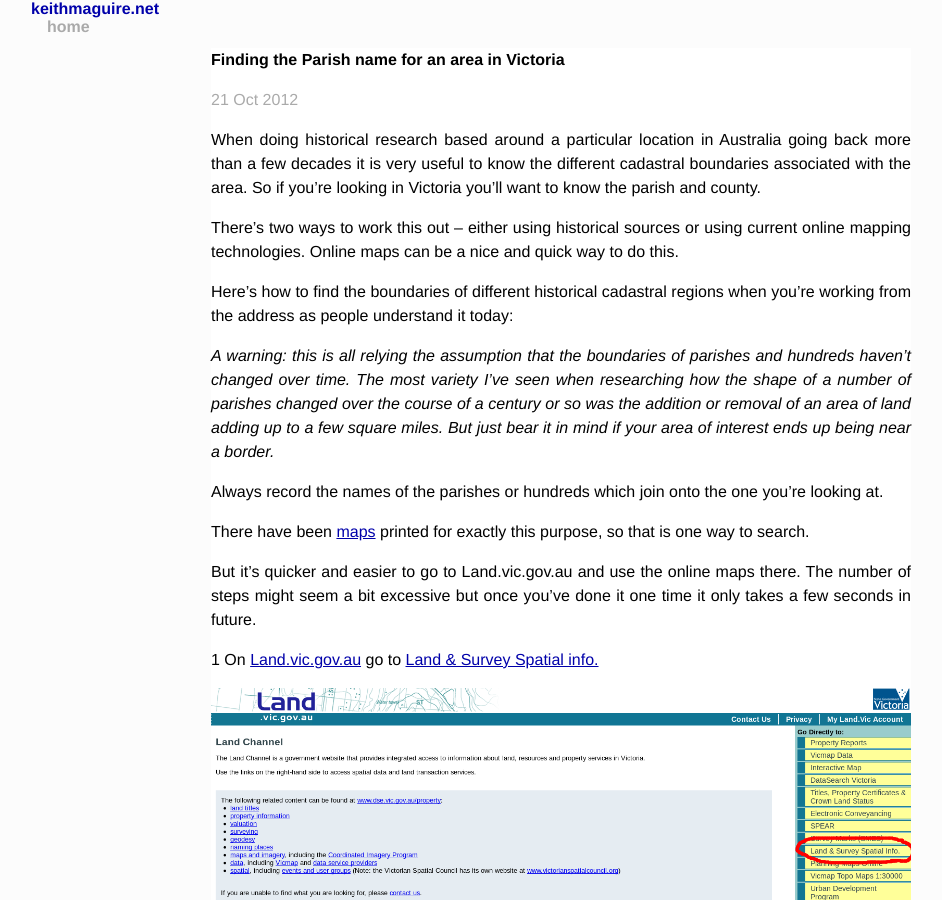
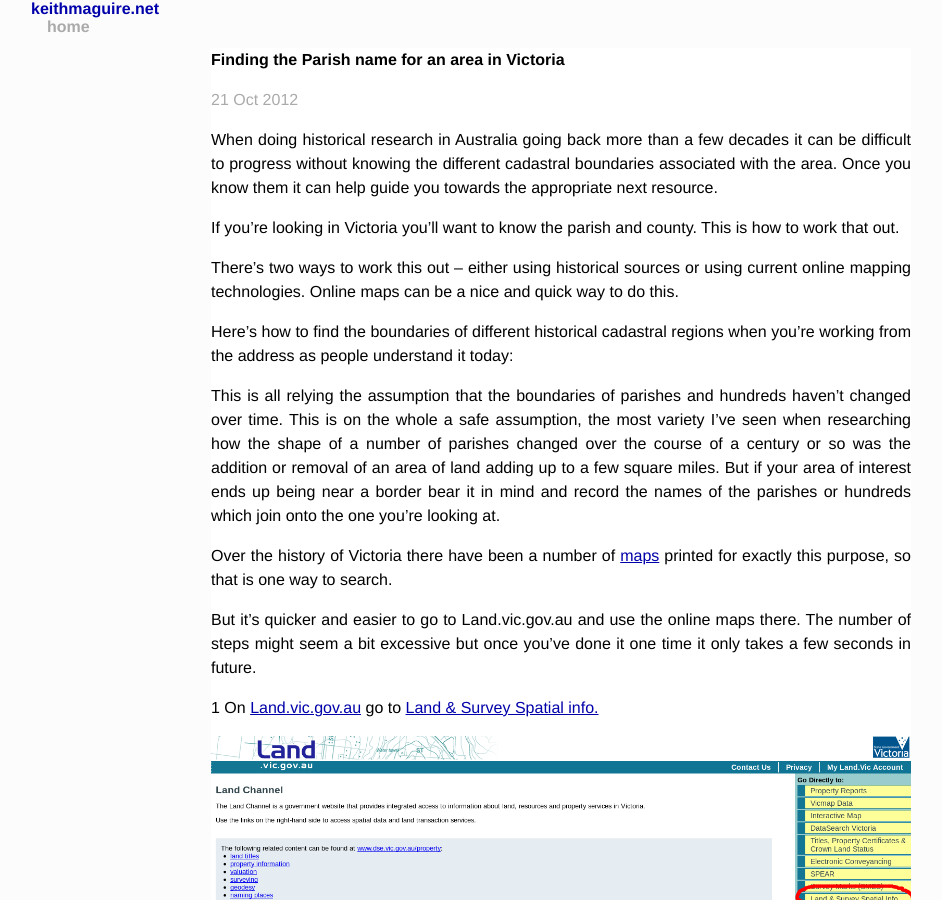
Before and after one commit to keithmaguire/keithmaguire.github.com, a Jekyll site: the page built from _posts/2012-10-21-finding-the-parish-name-for-an-area-in-Victoria.markdown, in a window 1280 px wide and 900 px high. Shown: the whole window, without its empty margins (129-1071 px from the left). Built offline with Jekyll 4.4.1, drawn with Linux system fonts in a browser that asks for light colours; Markdown is read by kramdown in place of the engine named in the settings; a file with an impossible date is left out; some of the changed text lies outside the part shown.

Commit message:
Updated 2012-10-21-finding-the-parish-name-for-an-area-in-Victoria.markdown

```diff
--- a/_posts/2012-10-21-finding-the-parish-name-for-an-area-in-Victoria.markdown
+++ b/_posts/2012-10-21-finding-the-parish-name-for-an-area-in-Victoria.markdown
@@ -1,19 +1,20 @@
 ---
 layout: post
-title: "Finding the Parish name for an area in Victoria"
+title: Finding the Parish name for an area in Victoria
+published: true
 ---
 
-When doing historical research based around a particular location in Australia going back more than a few decades it is very useful to know the different cadastral boundaries associated with the area.  So if you're looking in Victoria you'll want to know the parish and county.
+When doing historical research in Australia going back more than a few decades it can be difficult to progress without knowing the different cadastral boundaries associated with the area. Once you know them it can help guide you towards the appropriate next resource.
+
+If you're looking in Victoria you'll want to know the parish and county. This is how to work that out.
 
 There's two ways to work this out -- either using historical sources  or using current online mapping technologies. Online maps can be a nice and quick way to do this.
 
 Here's how to find the boundaries of different historical cadastral regions when you're working from the address as people understand it today:
 
-*A warning: this is all relying the assumption that the boundaries of parishes and hundreds haven't changed over time. The most variety I've seen when researching how the shape of a number of parishes changed over the course of a century or so was the addition or removal of an area of land adding up to a few square miles. But just bear it in mind if your area of interest ends up being near a border.*
+This is all relying the assumption that the boundaries of parishes and hundreds haven't changed over time. This is on the whole a safe assumption, the most variety I've seen when researching how the shape of a number of parishes changed over the course of a century or so was the addition or removal of an area of land adding up to a few square miles. But if your area of interest ends up being near a border bear it in mind and record the names of the parishes or hundreds which join onto the one you're looking at.
 
-Always record the names of the parishes or hundreds which join onto the one you're looking at.
-
-There have been [maps](http://handle.slv.vic.gov.au/10381/119930) printed for exactly this purpose, so that is one way to search.
+Over the history of Victoria there have been a number of [maps](http://handle.slv.vic.gov.au/10381/119930) printed for exactly this purpose, so that is one way to search.
 
 But it's quicker and easier to go to Land.vic.gov.au and use the online maps there. The number of steps might seem a bit excessive but once you've done it one time it only takes a few seconds in future.
 
@@ -46,7 +47,7 @@ But it's quicker and easier to go to Land.vic.gov.au and use the online maps the
 
 8 Click on the **Refresh Map** button
 
-9 The map will now change to show you the, in dotted green lines,  outline of the parish or parishes which covered the area you were interested in.  The name of the parish will be in small green text. There may also be some townships - indicated by the name followed with "TP"
+9 The map will now, in dotted green lines, change to show you the outline of the parish or parishes which covered the area you were interested in.  The name of the parish will be in small green text. There may also be some townships - indicated by the name followed with "TP"
 
 ![screenshot]( /images/viccad/Selection_006.png)
 
```
